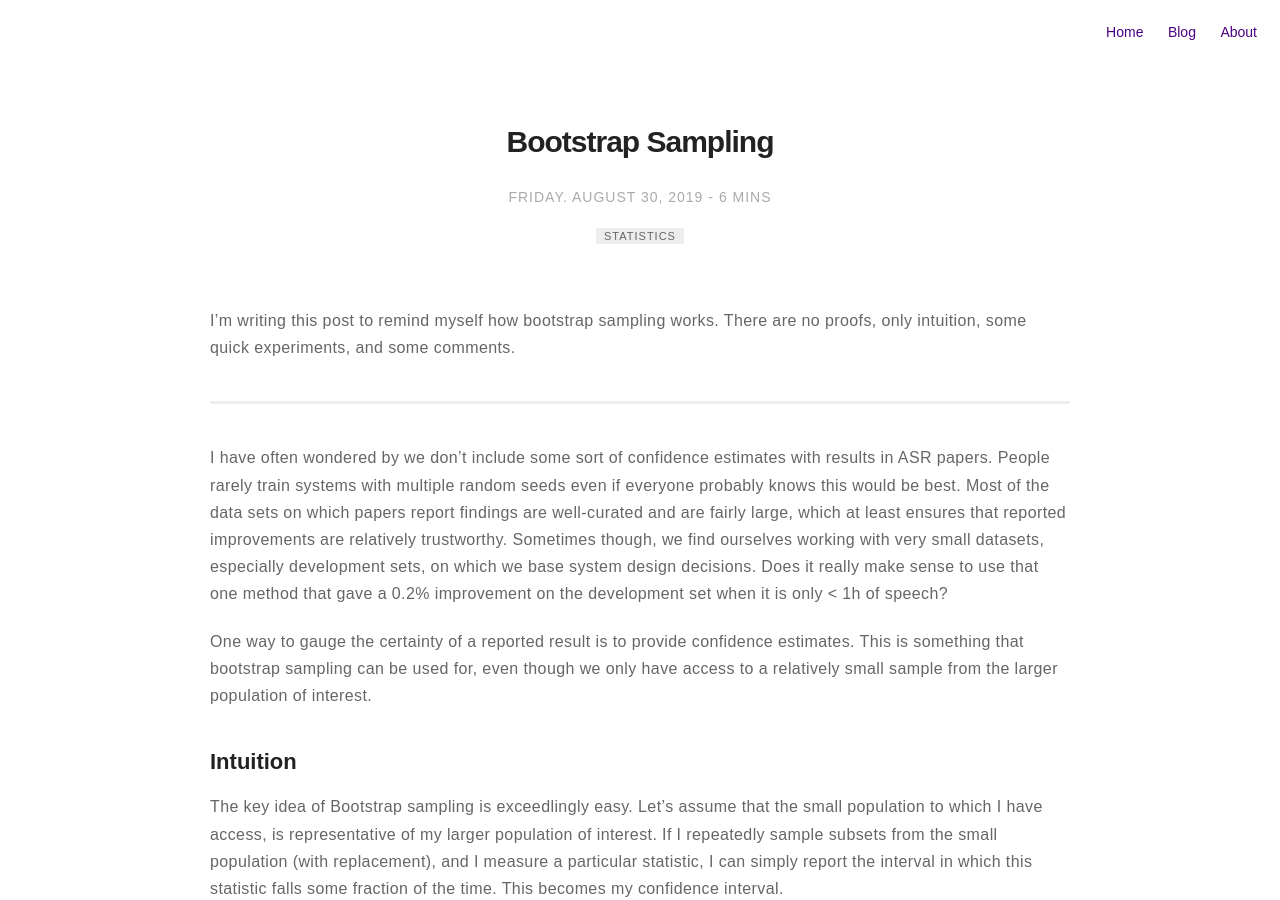
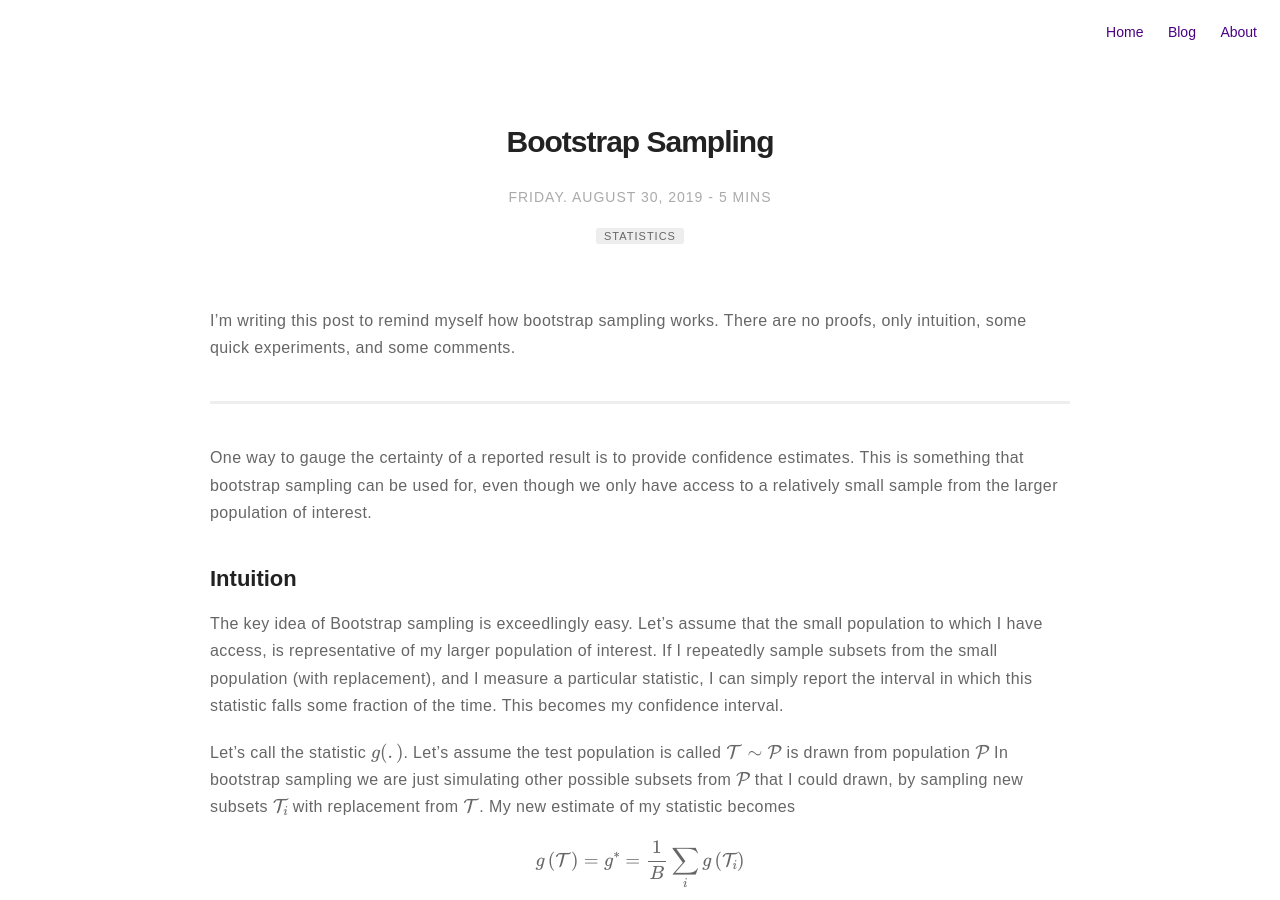
Before and after one commit to m-wiesner/m-wiesner.github.io, a Jekyll site: the page built from _posts/2019-08-30-bootstrap-sampling.markdown, in a window 1280 px wide and 900 px high. Built offline with Jekyll 4.4.1, drawn with Linux system fonts in a browser that asks for light colours; formulas are drawn with MathJax 3.

Commit message:
Update 2019-08-30-bootstrap-sampling.markdown

```diff
--- a/_posts/2019-08-30-bootstrap-sampling.markdown
+++ b/_posts/2019-08-30-bootstrap-sampling.markdown
@@ -16,15 +16,6 @@ I'm writing this post to remind myself how bootstrap sampling works. There are
 no proofs, only intuition, some quick experiments, and some comments.
 
 __________________________________________________________________________
-I have often wondered by we don't include some sort of confidence estimates
-with results in ASR papers. People rarely train systems with multiple
-random seeds even if everyone probably knows this would be best. Most of the
-data sets on which papers report findings are well-curated and are fairly large,
-which at least ensures that reported improvements are relatively
-trustworthy. Sometimes though, we find ourselves working with very small
-datasets, especially development sets, on which we base system design decisions.
-Does it really make sense to use that one method that gave a 0.2% improvement on
-the development set when it is only < 1h of speech?
 
 One way to gauge the certainty of a reported result is to provide confidence
 estimates. This is something that bootstrap sampling can be used for, even
```
